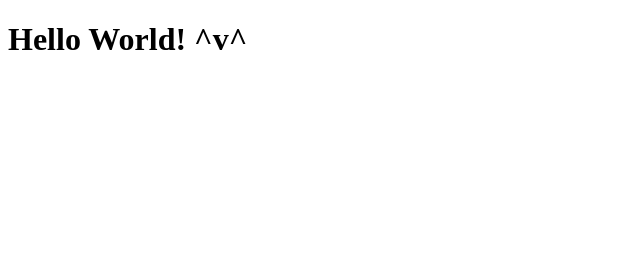
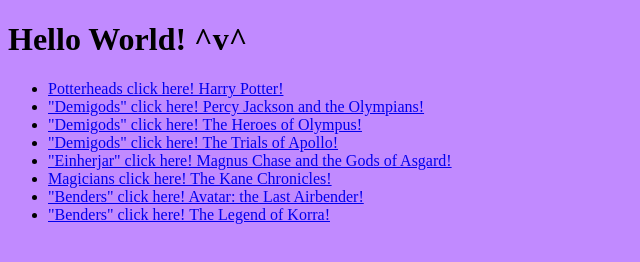
Before and after one commit to Ella-Z-eng/Ella-Z-eng.github.io, a plain HTML site: page index.html in a window 1280 px wide. Shown: the whole page, without its empty margins (0-640 px from the left). Drawn offline with Linux system fonts and the light colour scheme.

Commit message:
index.html (aka class practice)
Ta-da!

```diff
--- /dev/null
+++ b/index.css
@@ -0,0 +1,8 @@
+title {
+    background-image: url("https://www.advancedsciencenews.com/wp-content/uploads/2020/06/graham-holtshausen-fUnfEz3VLv4-unsplash.jpg");
+    color: white;
+}
+
+body {
+    background-color: rgb(193, 138, 255);
+}
--- a/index.html
+++ b/index.html
@@ -1,6 +1,22 @@
 <!DOCTYPE html>
 <head>
-    <body>
-        <h1>Hello World! ^v^</h1>
-    </body>
+    <title>Practice GitHub! :)</title>
+    <meta charset = "utf-8" />
+
+    <link rel="stylesheet" type="text/css" href="index.css">
 </head>
+
+<body>
+    <h1>Hello World! ^v^</h1>
+
+    <ul>
+        <li><a href="https://www.wizardingworld.com/">Potterheads click here! Harry Potter!</a></li>
+        <li><a href="https://www.wattpad.com/search/percy%20jackson%20and%20the%20olympians">"Demigods" click here! Percy Jackson and the Olympians!</a></li>
+        <li><a href="https://www.wattpad.com/search/heroes%20of%20olympus">"Demigods" click here! The Heroes of Olympus!</a></li>
+        <li><a href="https://www.wattpad.com/search/trials%20of%20apollo">"Demigods" click here! The Trials of Apollo!</a></li>
+        <li><a href="https://www.wattpad.com/search/magnus%20chase">"Einherjar" click here! Magnus Chase and the Gods of Asgard!</a></li>
+        <li><a href="https://www.wattpad.com/search/kane%20chronicles">Magicians click here! The Kane Chronicles!</a></li>
+        <li><a href="https://www.wattpad.com/search/avatar%20the%20last%20airbender">"Benders" click here! Avatar: the Last Airbender!</a></li>
+        <li><a href="https://www.wattpad.com/search/legend%20of%20korra">"Benders" click here!  The Legend of Korra!</a></li>
+    </ul>
+</body>
```
